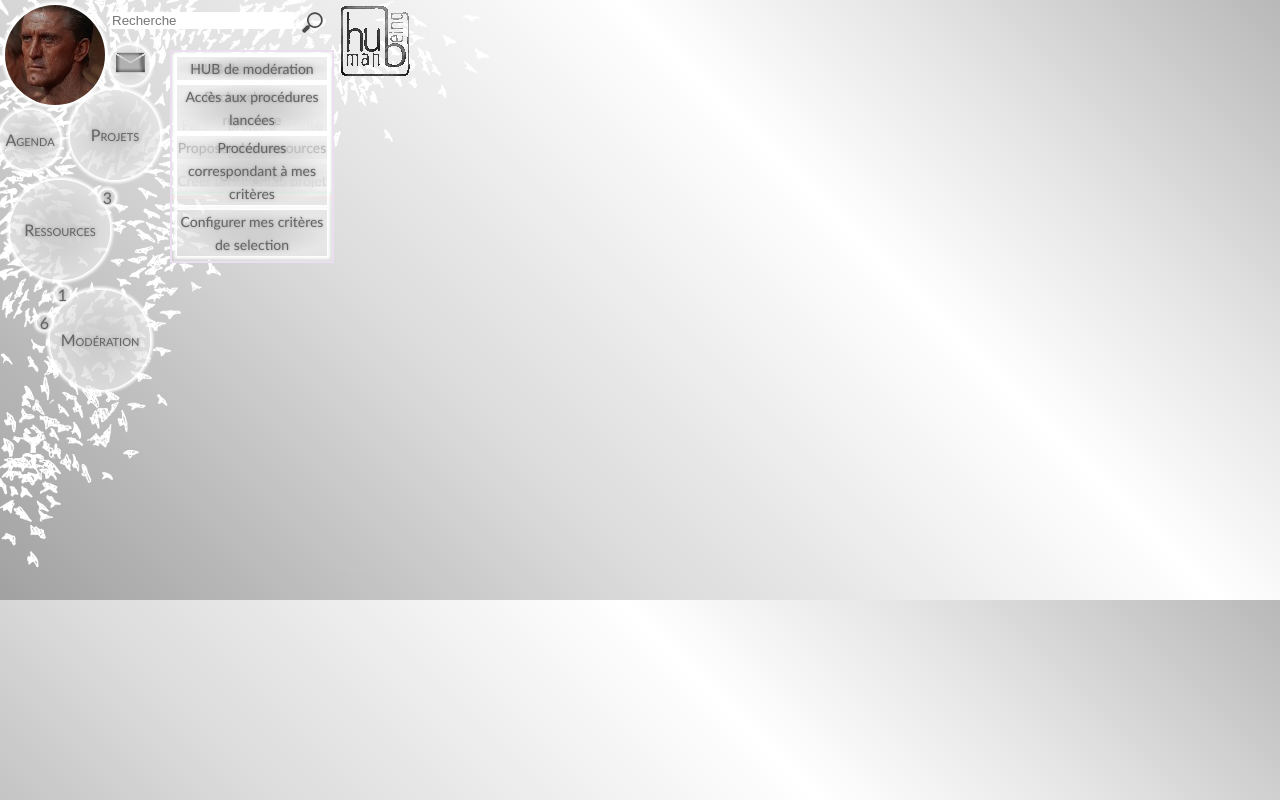
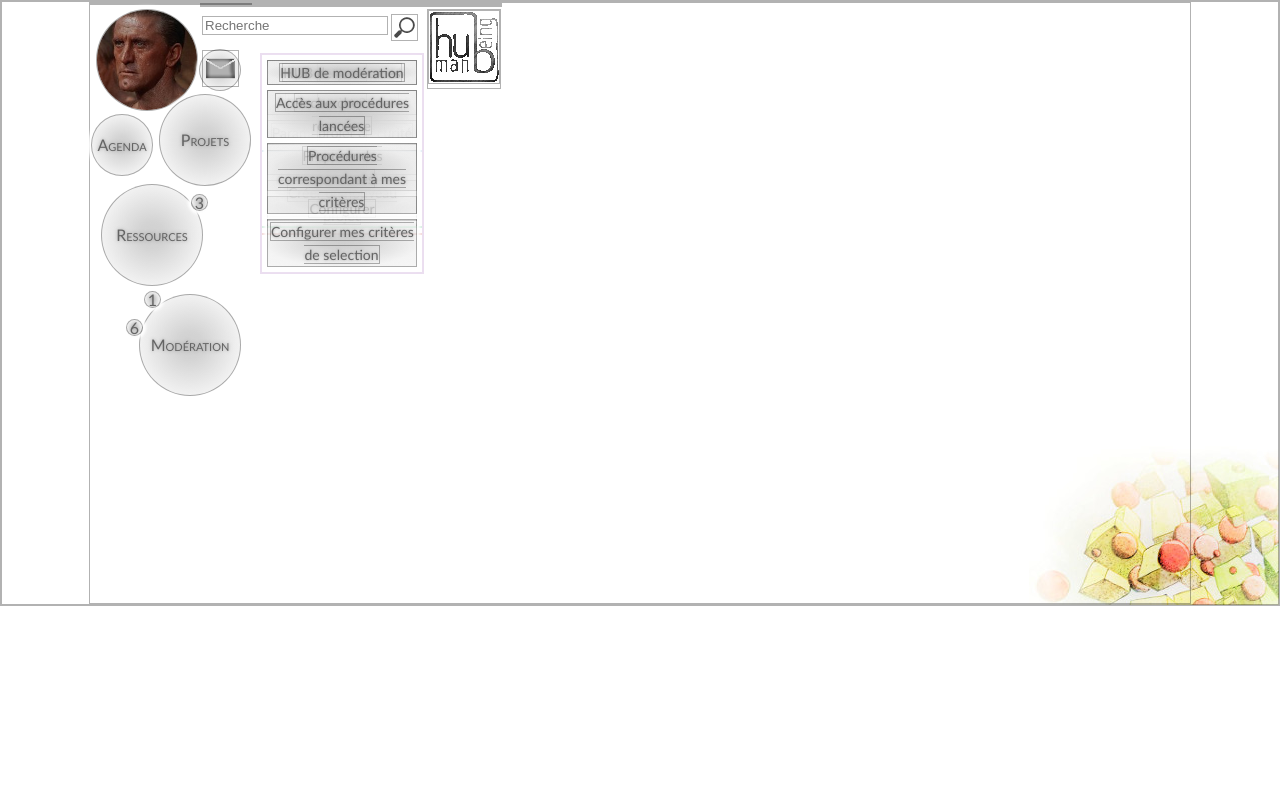
Before and after one commit to robinBanquo/HUmanBeing-archives, a PHP site: page / in a window 1280 px wide. Run offline with PHP 8.4, Linux system fonts and the light colour scheme.

Commit message:
responsive design

```diff
--- a/views/base_page.php
+++ b/views/base_page.php
@@ -1,5 +1,4 @@
 <!--page regroupant tout les élement invariants du site -->
-<div id="search_menu">
 	<div id="general_header">
 		<form method="post" action="">
 			<!-- à voir -->
@@ -11,4 +10,3 @@
 		</span>
 
 	</div>
-</div>
--- a/views/css/base_page.css
+++ b/views/css/base_page.css
@@ -1,35 +1,32 @@
 @CHARSET "UTF-8";
 
 * {
-   border: 1px rgba(0, 0, 0, 0.4)
+   border: 0.5px solid rgba(0, 0, 0, 0.3)
     /*petites bordures de construction à enlever par la suite*/
+}
+
+#global_container {
+    position: relative;
+    max-width: 1100px;
+    min-width: 900px;
+    min-height: 600px;
+    margin: 0 auto;
+    height: auto;
+
 }
 body {
     margin: 0px;
     height: 100%;
     color: rgb(100, 100, 100);
     /*dégradé*/
-    background: rgba(161, 161, 161, 1);
-    background: -moz-linear-gradient(45deg, rgba(161, 161, 161, 1) 0%, rgba(219, 219, 219, 1) 35%, rgba(255, 255, 255, 1) 65%, rgba(230, 230, 230, 1) 79%, rgba(228, 228, 228, 1) 80%, rgba(184, 184, 184, 1) 100%);
-    background: -webkit-gradient(left bottom, right top, color-stop(0%, rgba(161, 161, 161, 1)), color-stop(35%, rgba(219, 219, 219, 1)), color-stop(65%, rgba(255, 255, 255, 1)), color-stop(79%, rgba(230, 230, 230, 1)), color-stop(80%, rgba(228, 228, 228, 1)), color-stop(100%, rgba(184, 184, 184, 1)));
-    background: -webkit-linear-gradient(45deg, rgba(161, 161, 161, 1) 0%, rgba(219, 219, 219, 1) 35%, rgba(255, 255, 255, 1) 65%, rgba(230, 230, 230, 1) 79%, rgba(228, 228, 228, 1) 80%, rgba(184, 184, 184, 1) 100%);
-    background: -o-linear-gradient(45deg, rgba(161, 161, 161, 1) 0%, rgba(219, 219, 219, 1) 35%, rgba(255, 255, 255, 1) 65%, rgba(230, 230, 230, 1) 79%, rgba(228, 228, 228, 1) 80%, rgba(184, 184, 184, 1) 100%);
-    background: -ms-linear-gradient(45deg, rgba(161, 161, 161, 1) 0%, rgba(219, 219, 219, 1) 35%, rgba(255, 255, 255, 1) 65%, rgba(230, 230, 230, 1) 79%, rgba(228, 228, 228, 1) 80%, rgba(184, 184, 184, 1) 100%);
-    background: linear-gradient(45deg, rgba(161, 161, 161, 1) 0%, rgba(219, 219, 219, 1) 35%, rgba(255, 255, 255, 1) 65%, rgba(230, 230, 230, 1) 79%, rgba(228, 228, 228, 1) 80%, rgba(184, 184, 184, 1) 100%);
-    filter: progid: DXImageTransform.Microsoft.gradient( startColorstr='#a1a1a1', endColorstr='#b8b8b8', GradientType=1);
-}
-/*conteneur comprenant l'image des oiseaux, le menu de recherche, et le logo*/
-
-#search_menu {
-    width: 500px;
-    height: 600px;
-    background-image: url("background/birds.png");
+    background-image: url(background/bottom_bulles.jpg);
     background-repeat: no-repeat;
+    background-position: 100% 100%;
 }
 /* conteneur comprenant juste l'outil recherche et le logo*/
 
 #general_header {
-    position: absolute;
+    position: relative;
     width: 300px;
     top: 0px;
     left: 110px;
--- a/views/navigation.php
+++ b/views/navigation.php
@@ -1,7 +1,10 @@
 <!DOCTYPE html>
 <html>
+
 	<?php include("views/head.php") ; ?> <!-- chargement de tout le head de la page -->
 	<body>
+
+			<div id="global_container">
 				<?php
 					include("views/js/scripts_list.php");//les scripts JS de la page
 				?>
@@ -9,6 +12,7 @@
 					include("views/base_page.php");//l'outil recherche et le logo
 					include("views/menu.php") ; //le menu de gauche
 				?>
+			</div>
 
 	</body>
 
```
Also changed, not shown: views/css/background/bottom_bulles.jpg (added), views/css/background/fond_bulles.jpg (added). Lines whose indentation alone changed are shown as unchanged.
